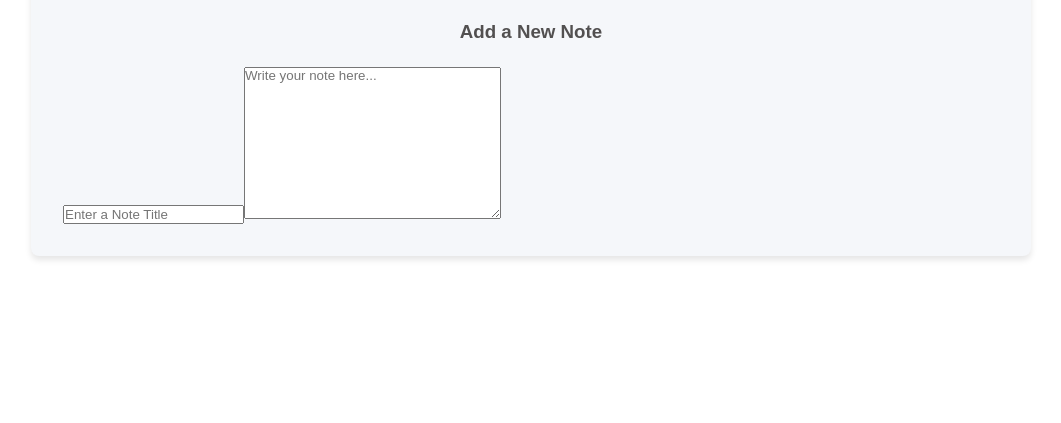
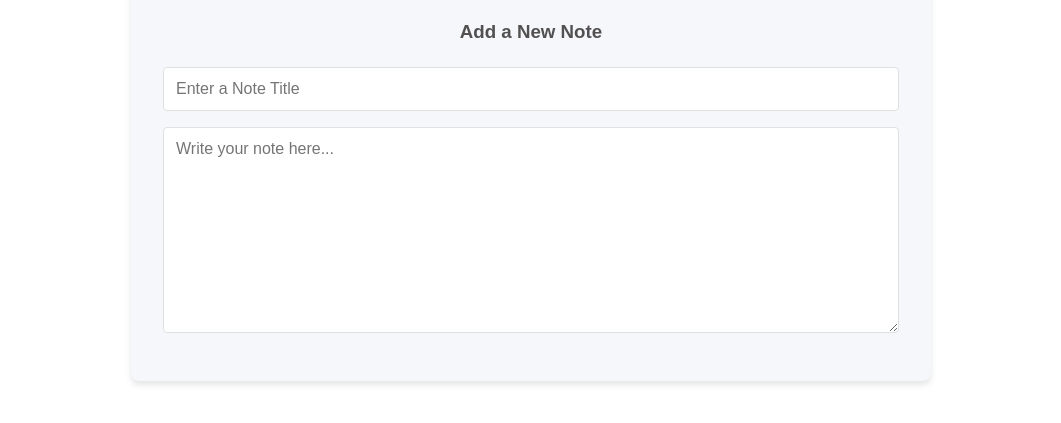
Before and after one commit to ealbanca/Note-taking-app, a plain HTML site: page index.html in a window 1280 px wide. Shown: the part 155-578 px from the top of the page, without its empty margins (109-1170 px from the left). Drawn offline with Linux system fonts and the light colour scheme.

Commit message:
Added style to form

```diff
--- a/styles.css
+++ b/styles.css
@@ -26,7 +26,7 @@ body {
     box-shadow: 0 4px 6px rgba(0, 0, 0, 0.1);
     padding: 2rem;
     width: 100%;
-    max-width: 1000px;
+    max-width: 800px;
     margin: 1rem auto;
 }
 
@@ -63,3 +63,19 @@ body {
     background-color: #f39c12;
     color: white;
 }
+
+.note-form {
+    display: grid;
+    grid-gap: 1rem;
+    margin: 1rem 0;
+    width: 100%;
+}
+
+.note-form input,
+.note-form textarea {
+    width: 100%;
+    padding: 0.75rem;
+    border: 1px solid var(--border-color);
+    border-radius: 4px;
+    font-size: 1rem;
+}
```
